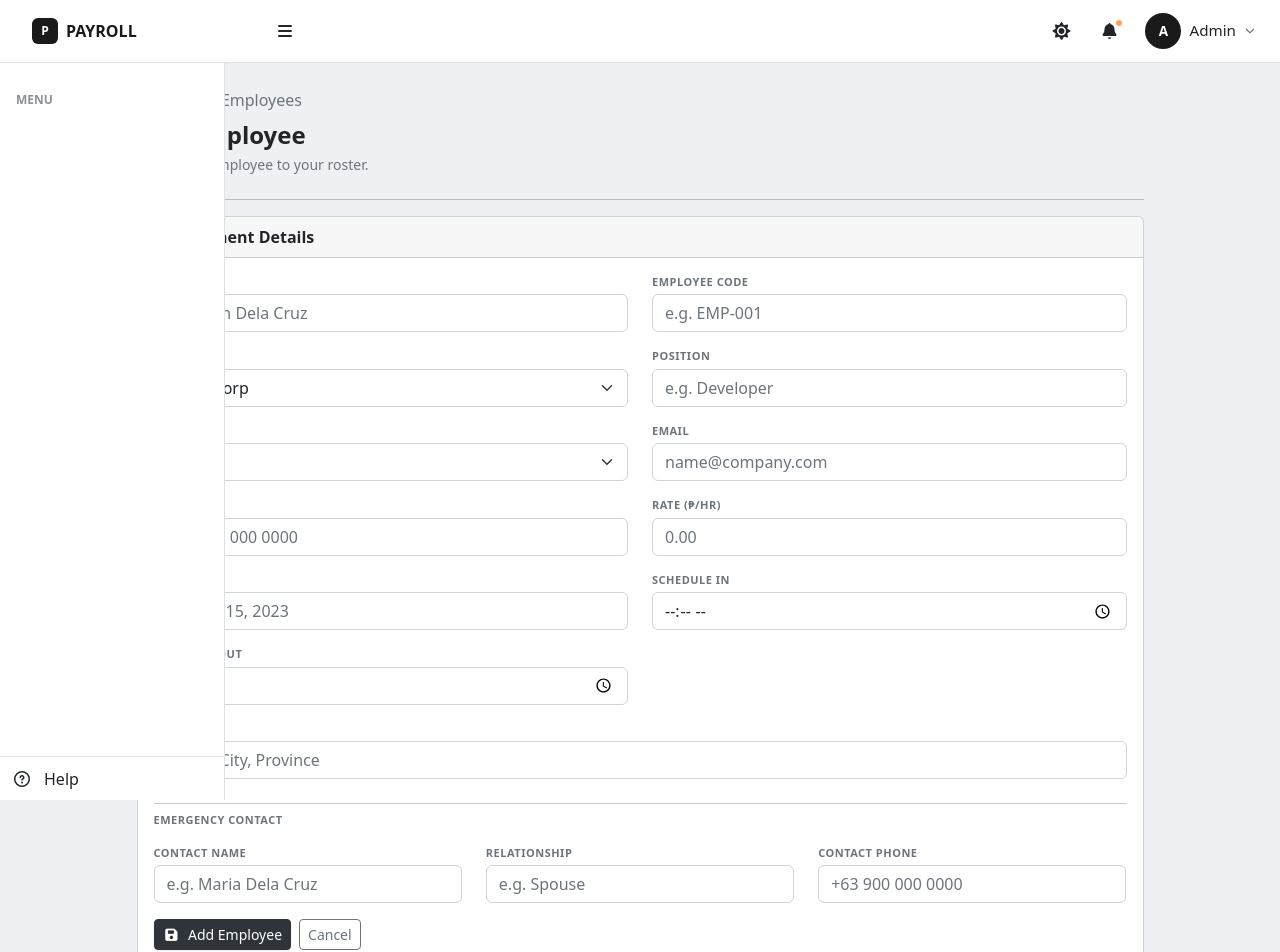
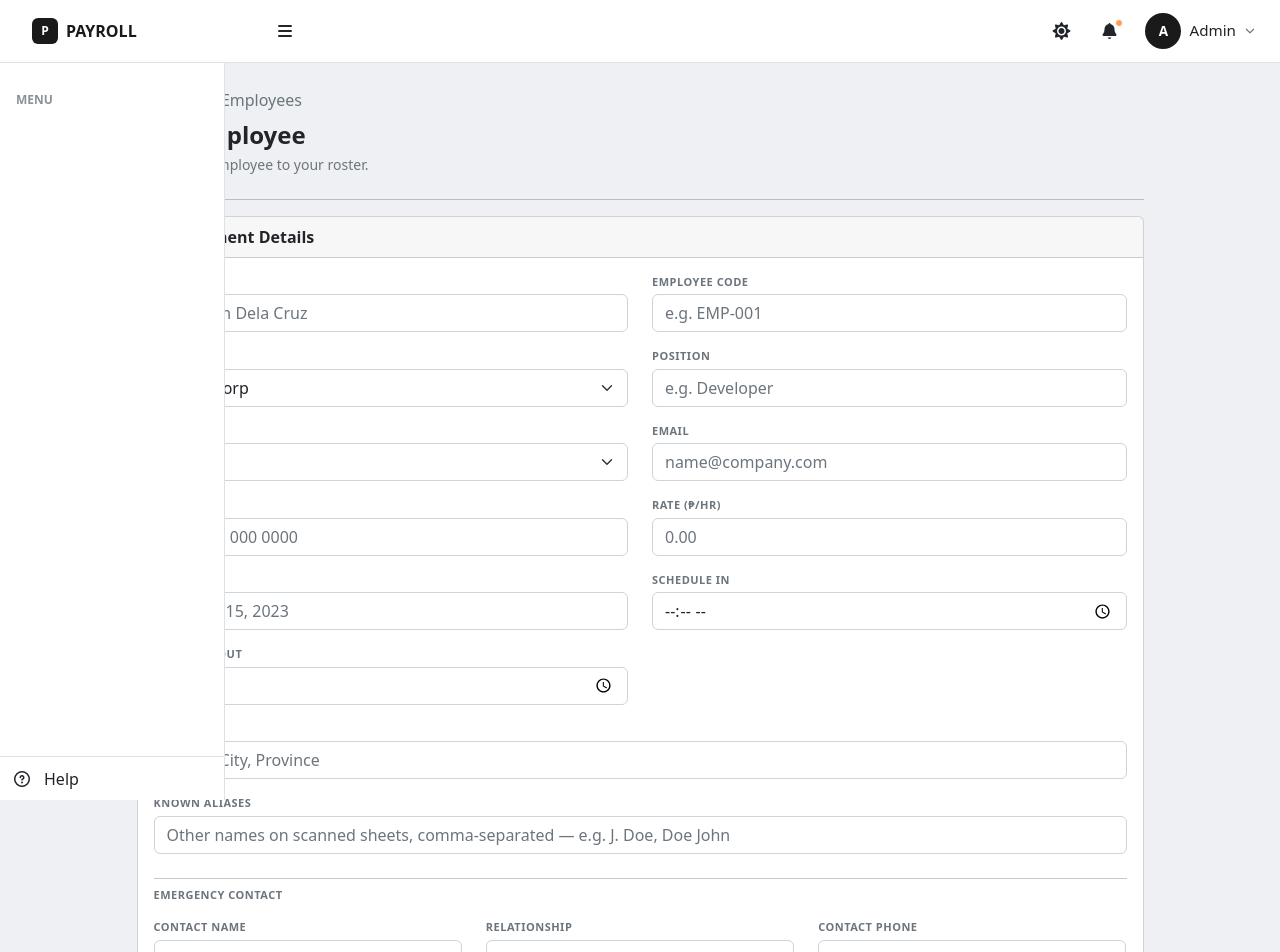
Before and after one commit to melchie04/payroll-system, a React (Vite) app in the folder frontend/: page /employees/new in a window 1280 px wide. Shown: the top 952 px of the page. Built offline with nearby package versions, Linux system fonts and the light colour scheme.

Commit message:
Update: Employee's aliases

```diff
--- a/frontend/src/assets/data/index.js
+++ b/frontend/src/assets/data/index.js
@@ -906,6 +906,7 @@ export const employees = [
   {
     id: 1,
     code: "EMP-001",
+    aliases: ["J. Doe", "Doe, John"],
     name: "John Doe",
     client: "Acme Corp",
     position: "Developer",
@@ -925,6 +926,7 @@ export const employees = [
   {
     id: 2,
     code: "EMP-002",
+    aliases: ["J. Smith"],
     name: "Jane Smith",
     client: "Globex Inc",
     position: "QA Engineer",
@@ -944,6 +946,7 @@ export const employees = [
   {
     id: 3,
     code: "EMP-003",
+    aliases: [],
     name: "Michael Brown",
     client: "Initech",
     position: "Business Analyst",
@@ -963,6 +966,7 @@ export const employees = [
   {
     id: 4,
     code: "EMP-004",
+    aliases: [],
     name: "Emily Davis",
     client: "Soylent Corp",
     position: "Project Manager",
@@ -982,6 +986,7 @@ export const employees = [
   {
     id: 5,
     code: "EMP-005",
+    aliases: ["C. Wilson"],
     name: "Chris Wilson",
     client: "Acme Corp",
     position: "Developer",
@@ -1001,6 +1006,7 @@ export const employees = [
   {
     id: 6,
     code: "EMP-006",
+    aliases: [],
     name: "Sophia Martinez",
     client: "Globex Inc",
     position: "UI/UX Designer",
@@ -1020,6 +1026,7 @@ export const employees = [
   {
     id: 7,
     code: "EMP-007",
+    aliases: [],
     name: "Daniel Lee",
     client: "Initech",
     position: "Developer",
--- a/frontend/src/context/TimesheetContext.jsx
+++ b/frontend/src/context/TimesheetContext.jsx
@@ -119,16 +119,21 @@ export function resolveEmployee(employee, roster = []) {
     if (byId) return byId;
   }
   const name = (employee.name || "").trim().toLowerCase();
-  return name ? roster.find((e) => e.name.trim().toLowerCase() === name) || null : null;
+  if (!name) return null;
+  // fall back to name, then to any known alias the scan may have read instead
+  return (
+    roster.find((e) => e.name.trim().toLowerCase() === name) ||
+    roster.find((e) => (e.aliases || []).some((a) => a.trim().toLowerCase() === name)) ||
+    null
+  );
 }
 
 // scheduleFor — the standard start and end time on an employee's record. Resolved
 // against the live roster passed in, so an edit on the Employees page immediately
 // changes which schedule a sheet is measured against rather than reading stale seed data.
 export function scheduleFor(employeeName, roster = []) {
-  const name = (employeeName || "").trim().toLowerCase();
-  if (!name) return null;
-  return roster.find((e) => e.name.trim().toLowerCase() === name)?.schedule || null;
+  // delegate so name + alias resolution lives in one place (see resolveEmployee)
+  return resolveEmployee({ name: employeeName }, roster)?.schedule || null;
 }
 
 // Minutes late, worked out from the written IN time against the expected start.
--- a/frontend/src/pages/employees/EmployeeForm.jsx
+++ b/frontend/src/pages/employees/EmployeeForm.jsx
@@ -7,6 +7,7 @@ import { clientNames } from "../../assets/data/index.js";
 const emptyForm = {
   name: "",
   code: "",
+  aliases: "",
   client: "Acme Corp",
   position: "",
   email: "",
@@ -35,6 +36,7 @@ export default function EmployeeForm() {
     return {
       name: existing.name,
       code: existing.code || "",
+      aliases: (existing.aliases || []).join(", "),
       client: existing.client,
       position: existing.position,
       email: existing.email,
@@ -88,6 +90,7 @@ export default function EmployeeForm() {
     const payload = {
       ...form,
       rate: form.rate.startsWith("₱") ? form.rate : `₱${form.rate}`,
+      aliases: form.aliases.split(",").map((a) => a.trim()).filter(Boolean),
     };
 
     if (isEdit) {
@@ -256,6 +259,18 @@ export default function EmployeeForm() {
                 />
               </FormField>
             </div>
+            <div className="col-12">
+              <FormField label="Known Aliases">
+                <input
+                  type="text"
+                  className="form-control"
+                  name="aliases"
+                  value={form.aliases}
+                  onChange={handleChange}
+                  placeholder="Other names on scanned sheets, comma-separated — e.g. J. Doe, Doe John"
+                />
+              </FormField>
+            </div>
 
             <div className="col-12">
               <hr className="my-2" />
--- a/frontend/src/pages/employees/EmployeeProfile.jsx
+++ b/frontend/src/pages/employees/EmployeeProfile.jsx
@@ -173,6 +173,9 @@ export default function EmployeeProfile() {
                   <DetailList>
                     <DetailRow icon="fa-hashtag" label="Employee Code">
                       {employee.code || "—"}
+                    </DetailRow>
+                    <DetailRow icon="fa-tags" label="Also Known As">
+                      {(employee.aliases || []).length ? employee.aliases.join(", ") : "—"}
                     </DetailRow>
                     <DetailRow icon="fa-building" label="Client">
                       {employee.client}
```
